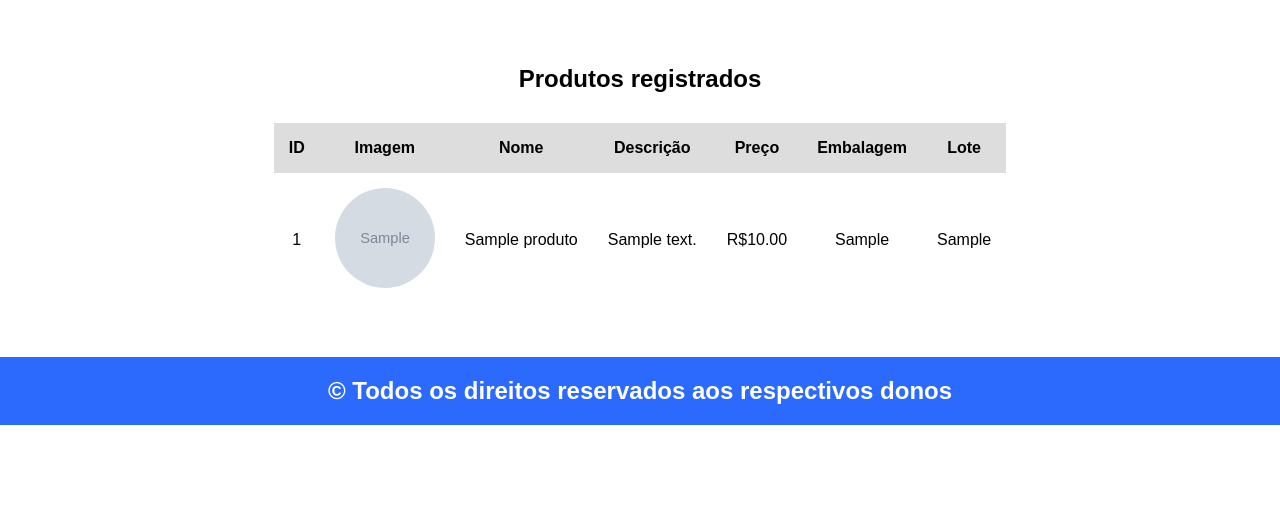
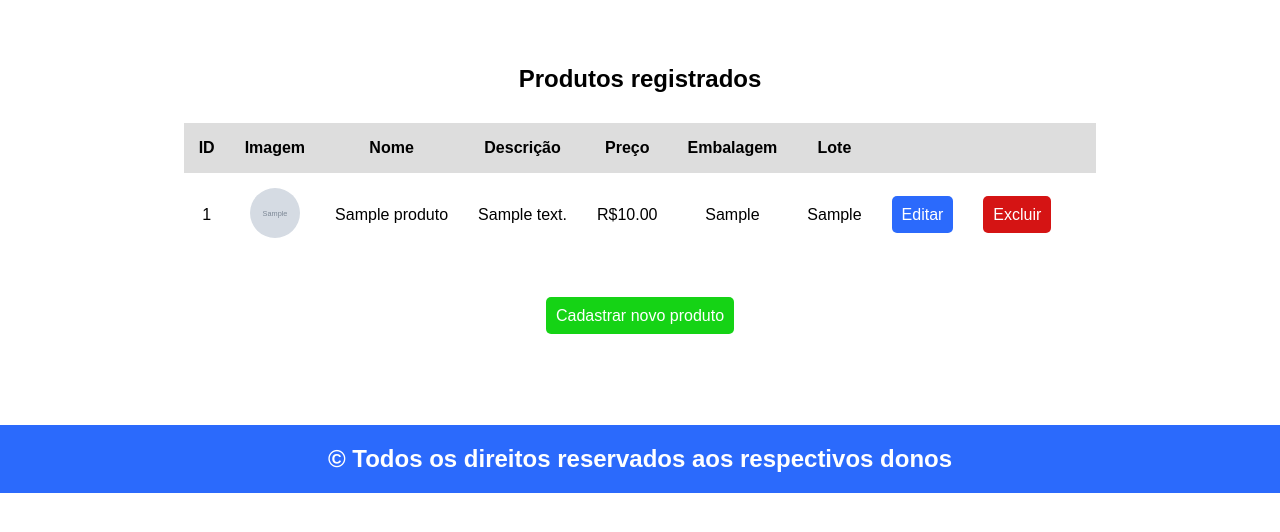
Before and after one commit to gabs1m/loja, a PHP site: page /dashboard.php in a window 1280 px wide. Shown: the part 168-700 px from the top of the page. Run offline with PHP 8.4, Linux system fonts and the light colour scheme; tables that the repository leaves empty hold one stand-in row (values such as "Sample post"); grey boxes marked "Sample" are stand-in pictures.

Commit message:
ajsdvajhfad

```diff
--- a/css/dashboard.css
+++ b/css/dashboard.css
@@ -23,7 +23,7 @@
     padding:15px;
 }
 .dashboard-td img{
-    width:100px;
-    height:100px;
+    width:50px;
+    height:50px;
     border-radius:50px;
 }
--- a/css/style.css
+++ b/css/style.css
@@ -37,7 +37,37 @@ li{
 #teste{
     width:100%;
     text-align:center;
-    padding:0 0 50px;
+    padding:50px;
+}
+
+
+.button{
+    padding:10px;
+    color:white;
+    border-radius:5px;
+    cursor:pointer;
+    transition:0.3s;
+}
+
+.create-button{
+    background-color:#15d315;
+}
+.create-button:hover{
+    background-color:#179117;
+}
+
+.edit-button{
+    background-color:#2b6afc;
+}
+.edit-button:hover{
+    background-color:#1048ca;
+}
+
+.delete-button{
+    background-color:#d51414;
+}
+.delete-button:hover{
+    background-color:#af1212;
 }
 
 
--- a/dashboard.php
+++ b/dashboard.php
@@ -20,6 +20,9 @@
                     <td class="dashboard-td dashboard-td-main">Preço</td>
                     <td class="dashboard-td dashboard-td-main">Embalagem</td>
                     <td class="dashboard-td dashboard-td-main">Lote</td>
+                    <td class="dashboard-td dashboard-td-main"></td>
+                    <td class="dashboard-td dashboard-td-main"></td>
+                    <td class="dashboard-td dashboard-td-main"></td>
                 </tr>
             </thead>
             <tbody class="dashboard-tbody">
@@ -35,12 +38,17 @@
                     <td class="dashboard-td">R$<?=$row['valorUnit']?></td>
                     <td class="dashboard-td"><?=$row['embalagem']?></td>
                     <td class="dashboard-td"><?=$row['lote']?></td>
+                    <td class="dashboard-td"><a href="produto/formProduto.php?id=<?=$row['idProduto']?>" class="button edit-button">Editar</a></td>
+                    <td class="dashboard-td"><a href="produto/deleteProduto.php?id=<?=$row['idProduto']?>" class="button delete-button">Excluir</a></td>
                 </tr>
             <?php
                 }
             ?>
             </tbody>
         </table>
+        <div id="teste">
+            <a href="produto/formProduto.php?id=<?= null ?>" class="button create-button">Cadastrar novo produto</a>
+        </div>
     </section>
     <?php
         require 'componentes/footer.php';
--- a/index.php
+++ b/index.php
@@ -49,9 +49,6 @@
     ?>
         </div>
     </section>
-    <section id="teste">
-        <h2><a href="produto/formProduto.php?id=<?= null ?>">Cadastrar novo produto</a></h2>
-    </section>
     <?php
         require 'componentes/footer.php';
         require 'componentes/js-scripts.php';
--- a/produto/createProduto.php
+++ b/produto/createProduto.php
@@ -22,7 +22,7 @@ if(!$query){
     die('[ERRO]: '.mysqli_error($conexao));
 }
 
-header('Location: ../index.php');
+header('Location: ../dashboard.php');
 exit();
 
 ?>
--- a/produto/deleteProduto.php
+++ b/produto/deleteProduto.php
@@ -13,7 +13,7 @@ if(!$query){
     die('[ERRO]: '.mysqli_error($conexao));
 }
 
-header('Location: ../index.php');
+header('Location: ../dashboard.php');
 exit();
 
 ?>
--- a/produto/updateProduto.php
+++ b/produto/updateProduto.php
@@ -17,7 +17,7 @@ if(!$query){
     die('[ERRO]: '.mysqli_error($conexao));
 }
 
-header('Location: ../index.php');
+header('Location: ../dashboard.php');
 exit();
 
 ?>
```
